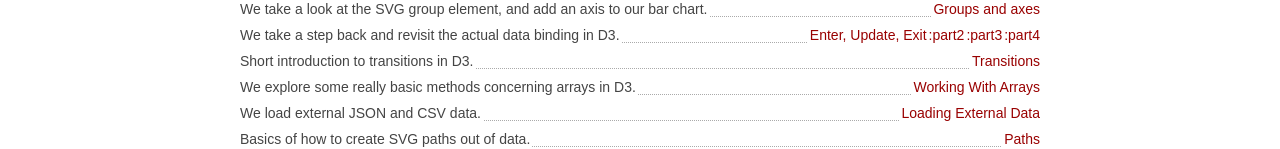
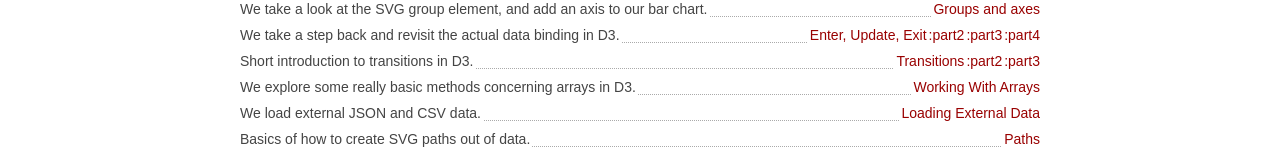
Before and after one commit to chriscalip/d3.js.tutorials, a plain HTML site: page index.html in a window 1280 px wide. Shown: the part 352-501 px from the top of the page. Drawn offline with Linux system fonts and the light colour scheme.

Commit message:
#3 updated table of contents for part 8 content

```diff
--- a/index.html
+++ b/index.html
@@ -52,6 +52,8 @@
     <span>We take a step back and revisit the actual data binding in D3.</span>
   </li>
   <li>
+    <a href="8-3.html">:part3</a>
+    <a href="8-2.html">:part2</a>
     <a href="8.html">Transitions</a>
     <span>Short introduction to transitions in D3.</span>
   </li>
```
